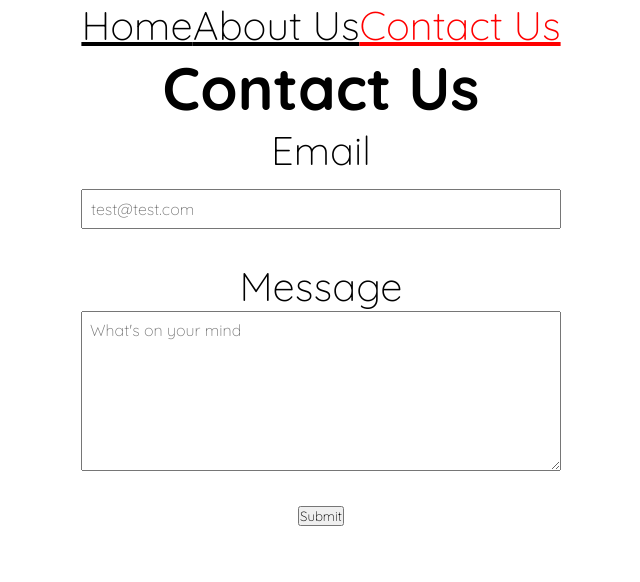
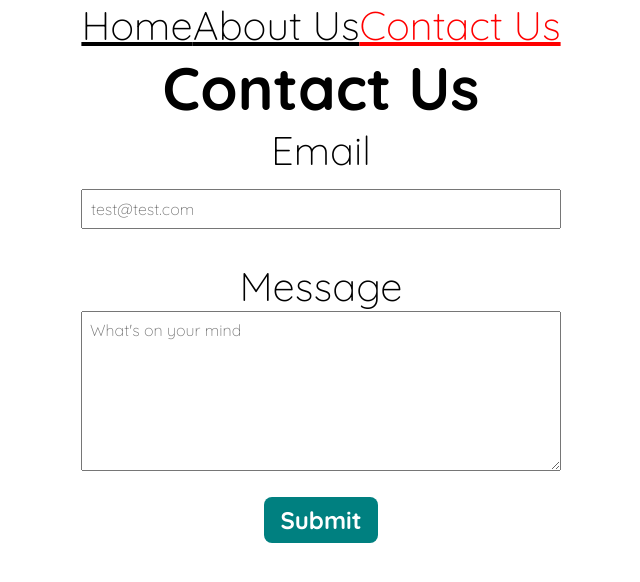
Before and after one commit to amigoscode/react, a React (Vite) app: page /contact-us in a window 1280 px wide. Shown: the top 582 px of the page, without its empty margins (319-959 px from the left). Built offline with nearby package versions, Linux system fonts and the light colour scheme.

Commit message:
chore: add styles

```diff
--- a/src/pages/ContactUs.jsx
+++ b/src/pages/ContactUs.jsx
@@ -15,7 +15,9 @@ const ContactUs = () => {
           <br />
           <textarea name="message" id="message" className={styles.message} placeholder="What's on your mind" />
         </section>
-        <button type="submit">Submit</button>
+        <button className={styles.submit} type="submit">
+          Submit
+        </button>
       </form>
     </>
   );
--- a/src/pages/ContactUs.module.css
+++ b/src/pages/ContactUs.module.css
@@ -13,3 +13,20 @@
   box-sizing: border-box;
   font-size: 1rem;
 }
+
+.submit {
+  background: teal;
+  border: none;
+  padding: 0.5rem 1rem;
+  font-size: 1rem;
+  border-radius: 0.5rem;
+  color: white;
+  font-size: 1.5rem;
+  font-weight: bold;
+  margin-top: 1rem;
+  cursor: pointer;
+
+  &:hover {
+    background: rgb(46, 160, 160);
+  }
+}
```
